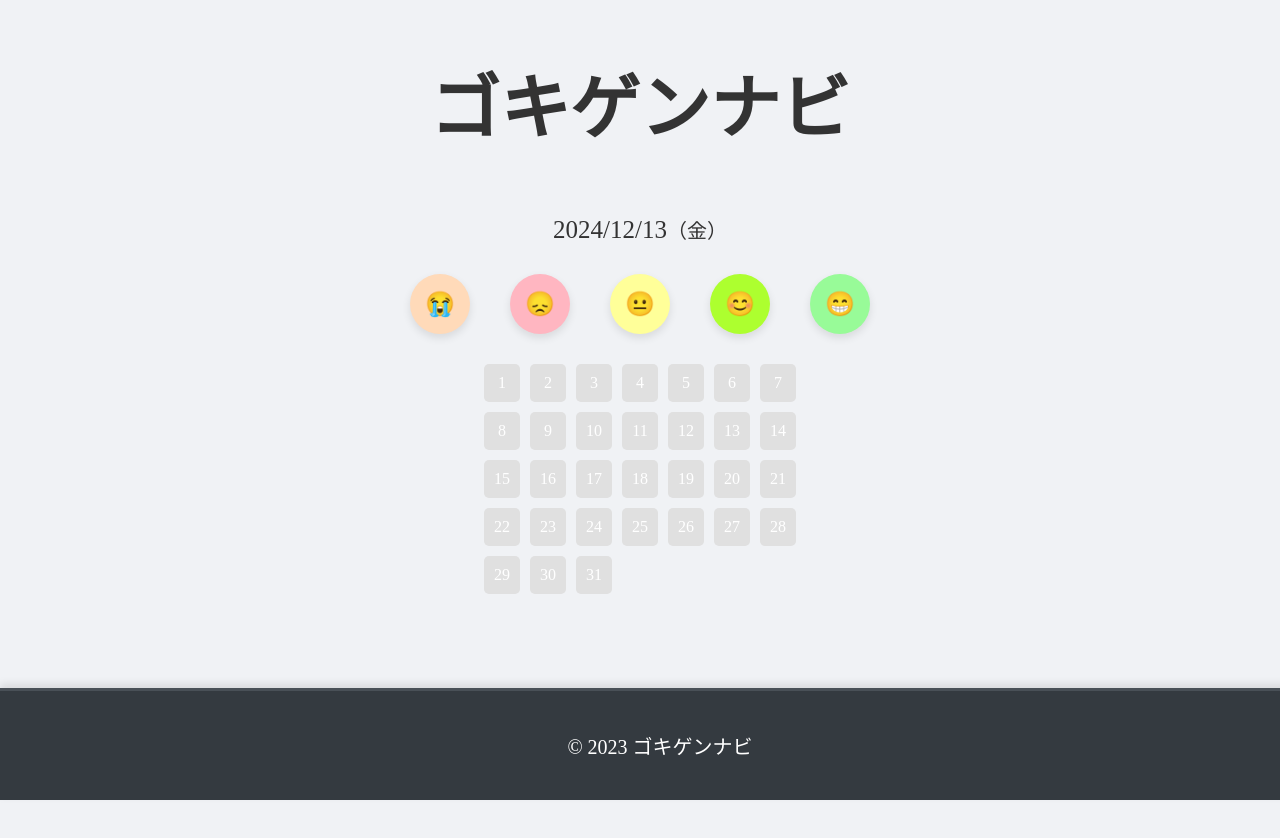
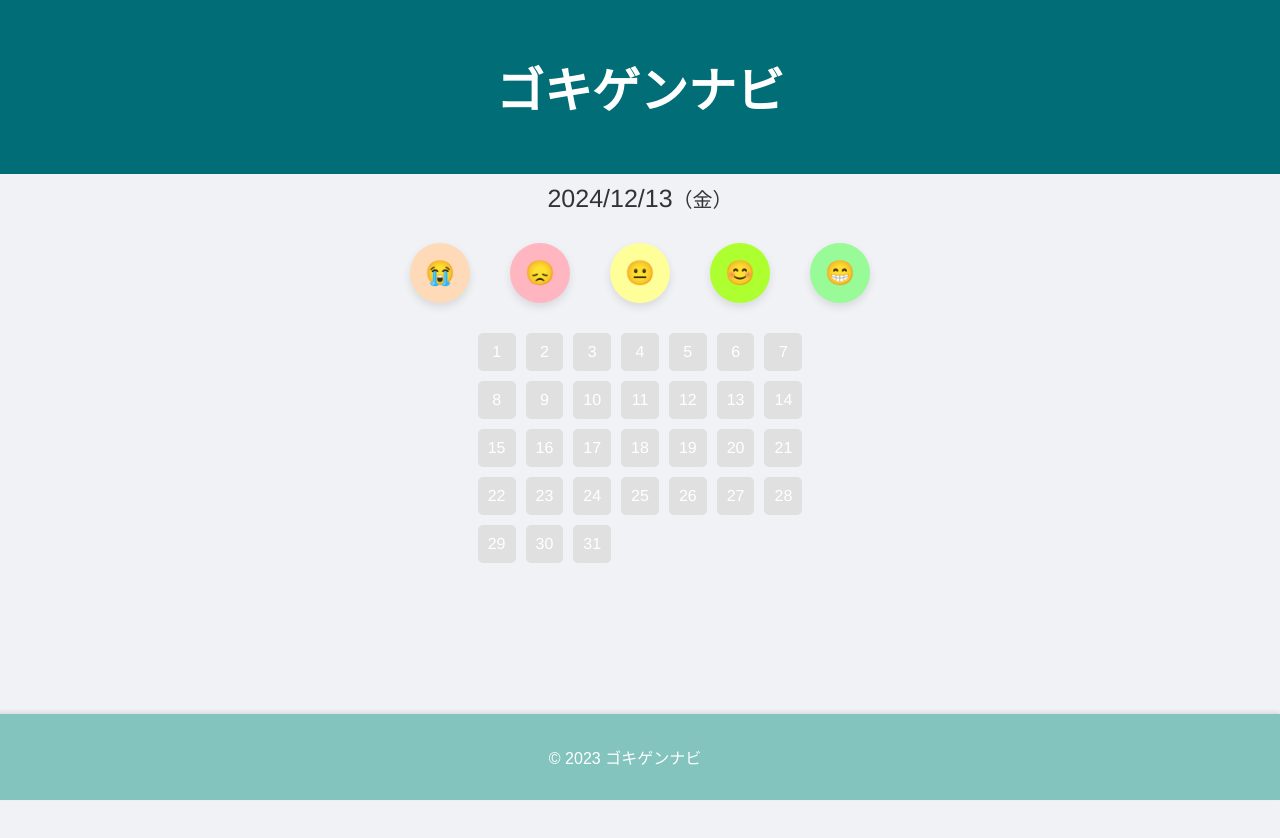
Before and after one commit to comsize-kawashima/gokigenchecker-app, a Next.js app in the folder gokigencheacker-app/: page / in a window 1280 px wide. Shown: the top 838 px of the page. Built offline with nearby package versions, Linux system fonts and the light colour scheme; a web font is replaced by a local one.

Commit message:
[change]Header，Footerの背景色変更

```diff
--- a/gokigencheacker-app/styles/globals.css
+++ b/gokigencheacker-app/styles/globals.css
@@ -1,29 +1,33 @@
-/* グローバルスタイルをここに追加 */
+/* グローバルスタイル */
 body {
   margin: 0;
   padding: 0;
   box-sizing: border-box;
+  font-family: "Helvetica Neue", Arial, sans-serif; /* モダンなフォントに変更 */
+  color: #333; /* ベーシックな文字色 */
+  background: #f7f8fa; /* 軽いグレーの背景色でリラックス感を出す */
 }
 
 header {
-  background-color: #f0f2f5;
-  padding: 5px;
+  background-color: #006d77; /* 深いティール色でスタイリッシュに */
+  padding: 20px 10px; /* 上下のパディングを調整 */
   text-align: center;
-  font-size: 35px;
-  color: #333;
-  font-family: "Nico Moji";
+  font-size: 24px; /* サイズを少し小さくして洗練された印象に */
+  color: #ffffff; /* テキストの色を白に変更 */
+  font-family: "Nico Moji", sans-serif;
+  box-shadow: 0 2px 4px rgba(0, 0, 0, 0.1); /* 上方向に影を調整 */
 }
 
 footer {
-  background-color: #343a40; /* 背景色を変更 */
-  padding: 20px; /* パディングを増やす */
+  background-color: #83c5be; /* 明るいアクアマリン色でフレッシュに */
+  padding: 15px; /* パディングを統一 */
   text-align: center;
   position: fixed;
   width: 100%;
   bottom: 0;
-  font-size: 20px;
-  color: #fff; /* テキストの色を白に変更 */
-  font-family: "Nico Moji";
-  box-shadow: 0 -4px 8px rgba(0, 0, 0, 0.1); /* 影を追加 */
-  border-top: 3px solid #495057; /* 上部にボーダーを追加 */
+  font-size: 16px; /* サイズを少し小さくしてスマートに */
+  color: #ffffff; /* テキストの色を白に変更 */
+  font-family: "Nico Moji", sans-serif;
+  box-shadow: 0 -2px 4px rgba(0, 0, 0, 0.1); /* 上方向に影を調整 */
+  right: 0; /* 位置調整で右端がはみ出さないように */
 }
```
